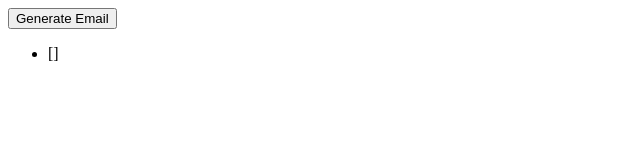
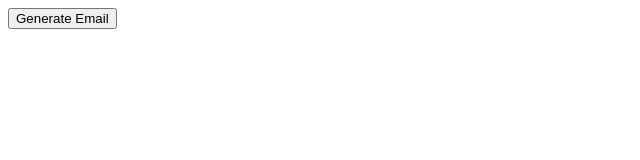
Before and after one commit to GabrieleSalati/vue-email-list, a plain HTML site: page index.html in a window 1280 px wide. Shown: the full height of the page, 0-640 px from the left. Drawn offline with nearby package versions, Linux system fonts and the light colour scheme.

Commit message:
Consegna completata

```diff
--- a/index.html
+++ b/index.html
@@ -30,8 +30,8 @@
     <div id="app">
         <input type="button" value="Generate Email" @click="generateEmail()">
 
-        <ul>
-            <li>{{mail_list}}</li>
+        <ul v-if="mail_list.length === 10">
+            <li v-for="mail in mail_list">{{mail}}</li>
         </ul>
     </div>
 
```
